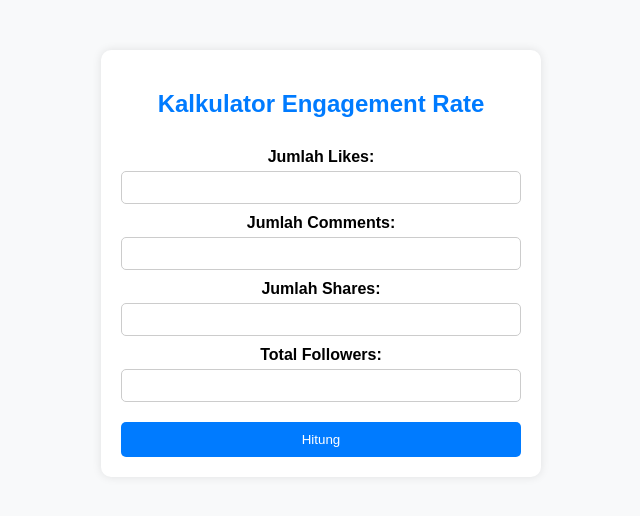
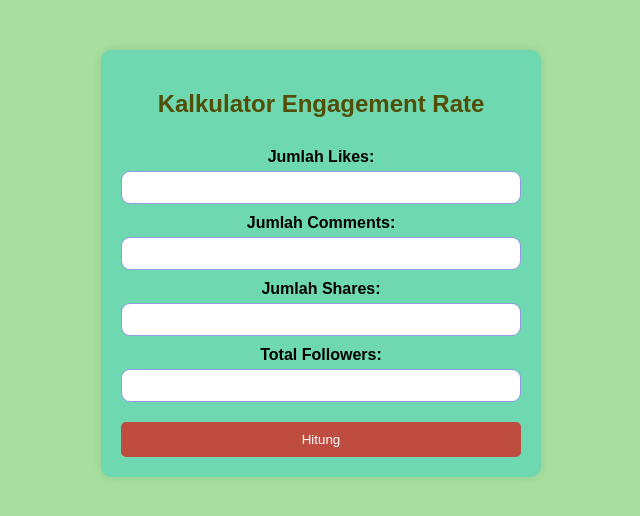
Before and after one commit to muh-wahyudi/tugas_algoritma, a Flask app: page / in a window 1280 px wide. Shown: the top 516 px of the page, without its empty margins (319-959 px from the left). Run offline with Flask 3, Linux system fonts and the light colour scheme.

Commit message:
update 30/03/25

```diff
--- a/Kalkulator Engagement Rate/static/style.css
+++ b/Kalkulator Engagement Rate/static/style.css
@@ -1,20 +1,20 @@
 body {
     font-family: Arial, sans-serif;
-    background-color: #f8f9fa;
+    background-color: #2eb41c6c;
     text-align: center;
 }
 
 .container {
     max-width: 400px;
     margin: 50px auto;
-    background: white;
+    background: rgba(25, 204, 204, 0.397);
     padding: 20px;
     border-radius: 10px;
     box-shadow: 0px 0px 10px rgba(0, 0, 0, 0.1);
 }
 
 h2 {
-    color: #007bff;
+    color: #524d07;
 }
 
 form {
@@ -29,25 +29,25 @@ label {
 
 input {
     padding: 8px;
-    border: 1px solid #ccc;
-    border-radius: 5px;
+    border: 1px solid #1b26bd75;
+    border-radius: 9px;
 }
 
 button {
     margin-top: 20px;
     padding: 10px;
-    background-color: #007bff;
-    color: white;
+    background-color: #eb0101a4;
+    color: rgb(255, 255, 255);
     border: none;
     border-radius: 5px;
     cursor: pointer;
 }
 
 button:hover {
-    background-color: #0056b3;
+    background-color: #d4514d7e;
 }
 
 h3 {
     margin-top: 20px;
-    color: #28a745;
+    color: #1c2a30;
 }
--- a/Kalkulator Engagement Rate/templates/index.html
+++ b/Kalkulator Engagement Rate/templates/index.html
@@ -5,6 +5,7 @@
     <meta name="viewport" content="width=device-width, initial-scale=1.0">
     <title>Kalkulator Engagement Rate</title>
     <link rel="stylesheet" href="{{ url_for('static', filename='style.css') }}">
+    <link rel="icon" href="{{ url_for('static', filename='logo.png') }}">
 </head>
 <body>
     <div class="container">
```
Also changed, not shown: Kalkulator Engagement Rate/static/logo.png (added).
